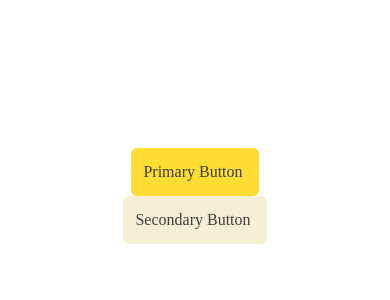
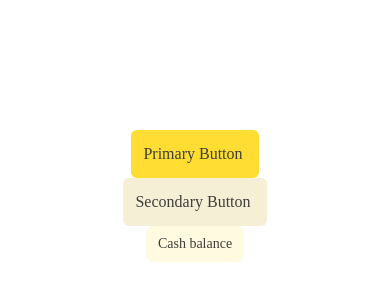
Before and after one commit to yeroar/block-pilot, a React Native app: screen / in a window 390 px wide. Shown: the part 226-526 px from the top of the page. Built offline with nearby package versions, Linux system fonts and the light colour scheme.

Commit message:
ActionTile label and children props added

```diff
--- a/App.js
+++ b/App.js
@@ -1,6 +1,8 @@
 import React from "react";
 import { View, StyleSheet } from "react-native";
 import FWButton from "./cc-components/Button/FWButton";
+import ActionTile from "./cc-components/ActionTile/ActionTile"; // Import ActionTile component
+import { IconBackspace } from "./generated-tokens/tokens"; // Import IconBackspace
 
 export default function App() {
   return (
@@ -18,6 +20,11 @@ export default function App() {
         primary={false} // Secondary стиль
         onPress={() => console.log("Secondary Button Pressed")}
       />
+
+      {/* Example ActionTile */}
+      <ActionTile selected={false} trailingSlot={IconBackspace}>
+        Cash balance
+      </ActionTile>
     </View>
   );
 }
--- a/cc-components/ActionTile/ActionTile.tsx
+++ b/cc-components/ActionTile/ActionTile.tsx
@@ -1,41 +1,51 @@
 import React from "react";
-import { View, Text, StyleSheet, TouchableOpacity } from "react-native";
+import { View, StyleSheet, TouchableOpacity, ViewStyle } from "react-native"; // Import ViewStyle for type definitions
+import { FoldText } from "../Primitives/FoldText"; // Import FoldText component
 import MinimalIcon from "../../components/content/MinimalIcon"; // Updated to use MinimalIcon
-import { FacePrimary, ObjectPrimaryBoldDefault, ObjectPrimaryBoldPressed, ObjectPrimarySubtleDefault, ObjectPrimarySubtlePressed, ObjectPrimarySubtleSelected, SpacingM2, SpacingM3 } from "../../generated-tokens/tokens";
+import { FaceNegative, FacePrimary, ObjectPrimaryBoldDefault, ObjectPrimaryBoldPressed, ObjectPrimarySubtleDefault, ObjectPrimarySubtlePressed, ObjectPrimarySubtleSelected, SpacingM2, SpacingM3 } from "../../generated-tokens/tokens";
 
 export type ActionTileProps = {
-  label: string;
+  children?: React.ReactNode; // Add children if needed
+  label?: string; // Make label optional
+  selected?: boolean;
   leadingIcon?: boolean;
   trailingIcon?: boolean;
   leadingSlot?: React.ReactNode;
   trailingSlot?: React.ReactNode;
-  state?: "default" | "pressed" | "selected"; // Added state prop
-  onPress?: () => void; // Added onPress prop
+  onPress?: () => void;
+  style?: ViewStyle;
+  textStyle?: ViewStyle;
 };
 
+
+
 export default function ActionTile({
-  label,
+  children, // Add children prop
+  label, // Keep label for backward compatibility
+  selected = false,
   leadingIcon = false,
   trailingIcon = false,
   leadingSlot = null,
   trailingSlot = null,
-  state = "default", // Default state
   onPress, // Added onPress prop
+  style, // Custom container styles
+  textStyle, // Custom label styles
 }: ActionTileProps) {
   const backgroundColor =
-    state === "pressed"
-      ? ObjectPrimaryBoldPressed
-      : state === "selected"
+      selected === false
       ? ObjectPrimarySubtleDefault
       : ObjectPrimaryBoldDefault; // Determine background color based on state
 
-  console.log("ActionTile rendered with state:", state); // Debugging state rendering
-
   return (
-    <TouchableOpacity onPress={onPress}> {/* Make button interactive */}
+    <TouchableOpacity onPress={onPress} style={style}> {/* Make button interactive */}
       <View style={[styles.container, { backgroundColor }]}> {/* Apply dynamic background color */}
         {leadingIcon && (leadingSlot || <MinimalIcon name="default-leading" size={16} />)}
-        <Text style={styles.label}>{label}</Text>
+        {label && (
+          <FoldText type="body-md-v2" style={textStyle}>{label}</FoldText>
+        )}
+        {children && (
+          <FoldText type="body-md-v2" style={textStyle}>{children}</FoldText>
+        )}
         {trailingIcon && (trailingSlot || <MinimalIcon name="default-trailing" size={16} />)}
       </View>
     </TouchableOpacity>
@@ -51,12 +61,6 @@ const styles = StyleSheet.create({
     paddingHorizontal: SpacingM3,
     borderRadius: 8,
   },
-  label: {
-    color: FacePrimary, // Updated to use FacePrimary token
-    fontSize: 14,
-    fontWeight: "500",
-    paddingHorizontal: SpacingM2,
-  },
   icon: {
     marginHorizontal: SpacingM2,
   },
```
Also changed, not shown: cc-components/ActionTile/ActionTile.figma.tsx (+5 -17 lines).
